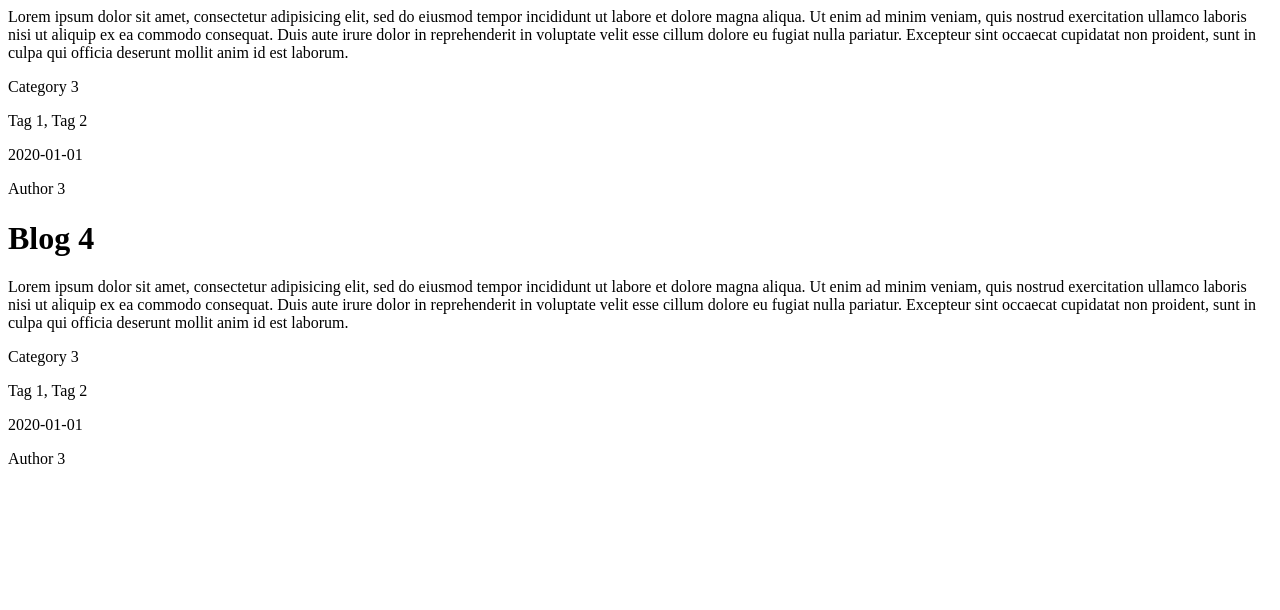
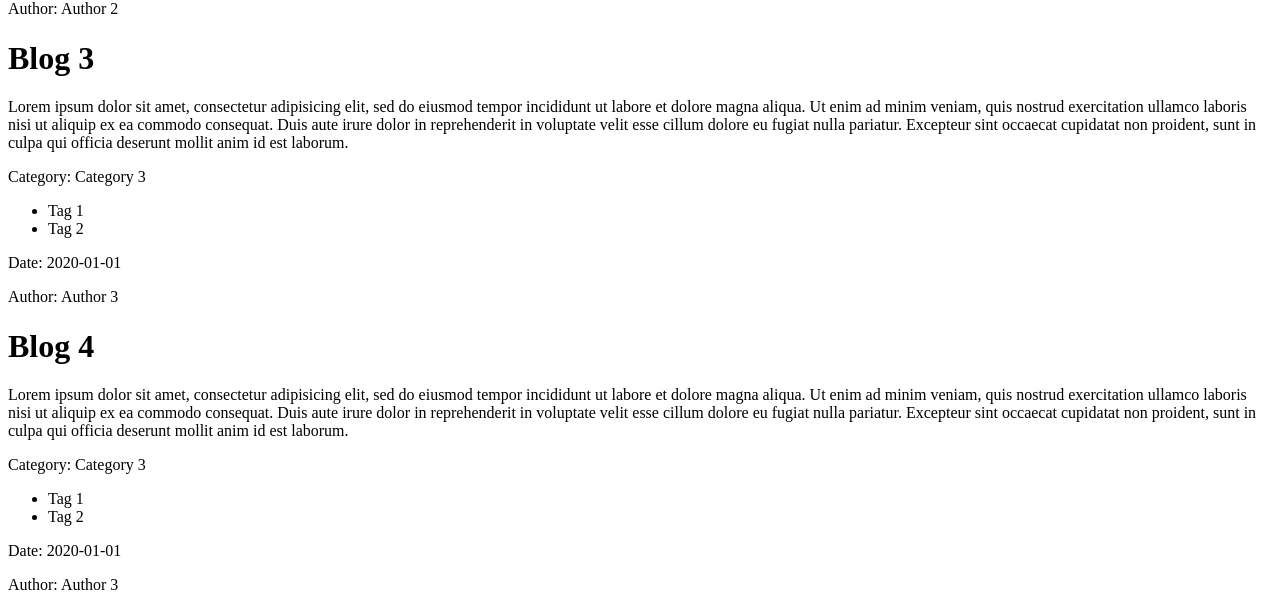
Before and after one commit to anantamishra/cctbim77, a plain HTML site: page index.html in a window 1280 px wide. Shown: the part 670-1280 px from the top of the page. Before the commit the page ends 1154 px from the top, so only its background shows below. Drawn offline with Linux system fonts and the light colour scheme.

Commit message:
tags element created

```diff
--- a/index.html
+++ b/index.html
@@ -5,7 +5,6 @@
     <meta charset="UTF-8">
     <meta name="viewport" content="width=device-width, initial-scale=1.0">
     <title>Document</title>
-    <!-- <script src="./script.js"></script> -->
 </head>
 
 <body>
@@ -20,7 +19,7 @@
                     "title": 'Blog 1',
                     "content": 'Lorem ipsum dolor sit amet, consectetur adipisicing elit, sed do eiusmod tempor incididunt ut labore et dolore magna aliqua. Ut enim ad minim veniam, quis nostrud exercitation ullamco laboris nisi ut aliquip ex ea commodo consequat. Duis aute irure dolor in reprehenderit in voluptate velit esse cillum dolore eu fugiat nulla pariatur. Excepteur sint occaecat cupidatat non proident, sunt in culpa qui officia deserunt mollit anim id est laborum.',
                     "category": 'Category 1',
-                    "tags": ['Tag 1', 'Tag 2'],
+                    "tags": ['Tag 1', 'Tag 2', 'Tag 3', 'Tag 4', 'Tag 5'],
                     "date": '2020-01-01',
                     "author": 'Author 1',
                 },
@@ -57,16 +56,22 @@
                 const title = document.createElement('h1');
                 const content = document.createElement('p');
                 const category = document.createElement('p');
-                const tags = document.createElement('p');
+                const tags = document.createElement('ul');
                 const date = document.createElement('p');
                 const author = document.createElement('p');
 
                 title.innerHTML = blog.title;
                 content.innerHTML = blog.content;
-                category.innerHTML = blog.category;
-                tags.innerHTML = blog.tags.join(', '); // Join tags into a string
-                date.innerHTML = blog.date;
-                author.innerHTML = blog.author;
+                category.innerHTML = `Category: ${blog.category}`;
+                date.innerHTML = `Date: ${blog.date}`;
+                author.innerHTML = `Author: ${blog.author}`;
+
+                // Iterate through tags and create li elements
+                blog.tags.forEach(tag => {
+                    const tagItem = document.createElement('li');
+                    tagItem.innerHTML = tag;
+                    tags.appendChild(tagItem);
+                });
 
                 // Append elements to blogDiv
                 blogDiv.appendChild(title);
```
